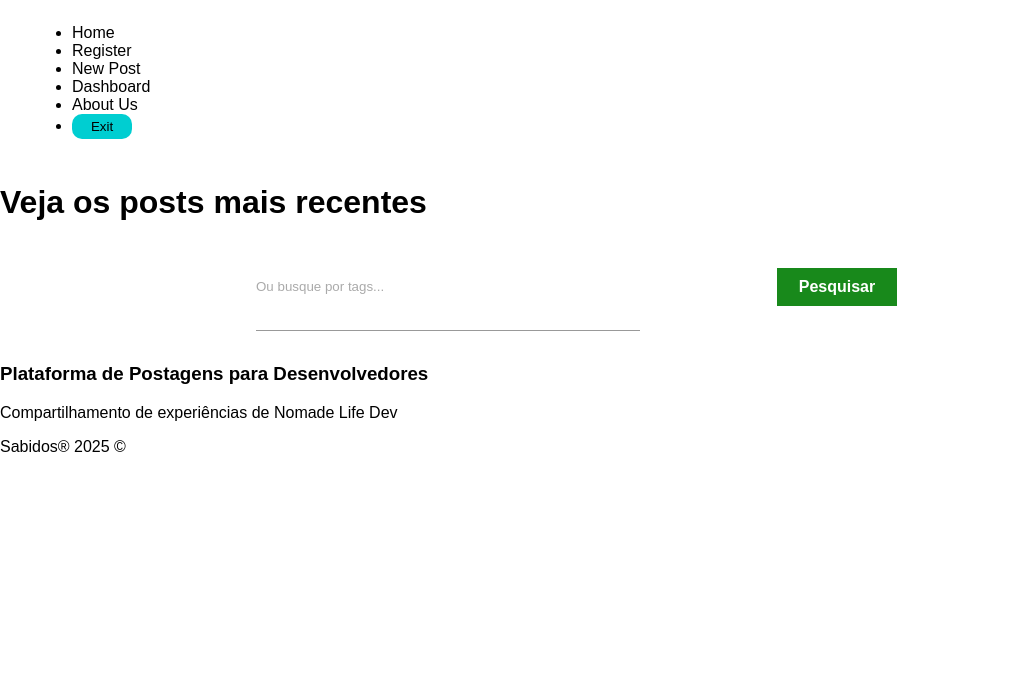
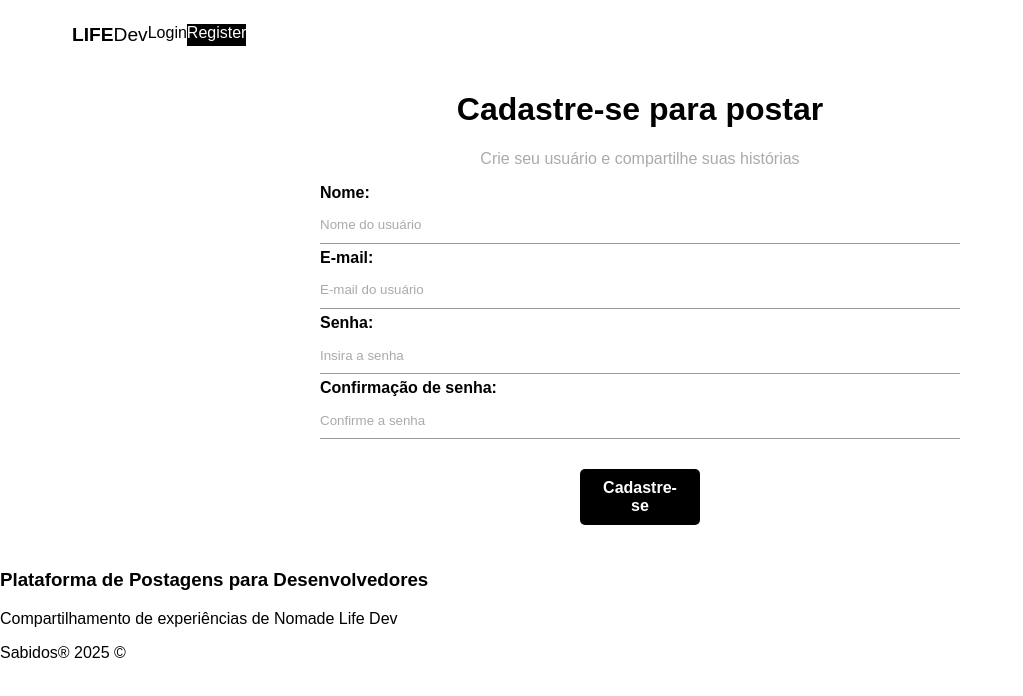
Before and after one commit to victorflx7/lifedev-sabidos, a React (Vite) app: page /register in a window 1280 px wide. Shown: the top 696 px of the page, without its empty margins (0-1023 px from the left). Built offline with nearby package versions, Linux system fonts and the light colour scheme; no server answers.

Commit message:
Registro Usuario  ligado  Authentication Firebase

```diff
--- a/package.json
+++ b/package.json
@@ -13,7 +13,7 @@
     "firebase": "^11.6.0",
     "react": "^19.0.0",
     "react-dom": "^19.0.0",
-    "react-router-dom": "^7.5.0"
+    "react-router-dom": "^7.5.1"
   },
   "devDependencies": {
     "@eslint/js": "^9.19.0",
--- a/src/App.jsx
+++ b/src/App.jsx
@@ -1,18 +1,25 @@
-
-import './App.css'
-import Navbar from './components/Navbar'
-import  Footer  from './components/Footer'
-import Home from './pages/Home/Home'
+import React from 'react';
+import { BrowserRouter, Routes, Route } from 'react-router-dom';
+import Navbar from './components/Navbar';
+import Home from './pages/Home/Home';
+import Footer from './components/Footer';
+import Login from './pages/Login/Login'
+import Register from './pages/Register/Register';
+import CreatePost from './pages/CreatePost/CreatePost';
 
 function App() {
-
-  return (
-    <>
-    <Navbar />
-    <Home/>
+return (
+  <BrowserRouter>
+    <Navbar/>
+      <Routes>
+        <Route path="/" element={<Home />} />
+        <Route path="/login" element={<Login />} />
+        <Route path="/register" element={<Register/>} />
+        <Route path="/posts/create" element={<CreatePost/>} />
+      </Routes>
     <Footer/>
-    </>
-  )
+  </BrowserRouter>
+);
 }
 
-export default App
+export default App;
--- a/src/components/Navbar.jsx
+++ b/src/components/Navbar.jsx
@@ -1,25 +1,88 @@
-import React from 'react'
-import { useState } from 'react'
-import styles from './Navbar.module.css'
+import React, { useState, useEffect } from "react";
+import styles from "./Navbar.module.css";
+import { NavLink, useNavigate } from "react-router-dom";
+import { onAuthStateChanged } from "firebase/auth";
+import { useAuthentication } from "../hooks/useAuthentication";
 
 const Navbar = () => {
-    const [user, setUser] = useState({name:'vitaminazz', idade:18})
+  const [user, setUser] = useState(null);
+  const {auth, logout} = useAuthentication();
+  const navigate = useNavigate();
+
+  useEffect(() => {
+    const unsubscribe = onAuthStateChanged(auth, (currentUser) => {
+      setUser(currentUser);
+    });
+
+    return () => unsubscribe();
+  }, [auth]);
+
+  const handleLogout = () => {
+    logout();
+  };
+
+  if (user === undefined) {
+    return <nav className={styles.navbar}><p>Carregando...</p></nav>; // Or some loading indicator
+  }
+
   return (
-    <>
     <nav className={styles.navbar}>
-      <ul coassName={styles.link_list}>
-          <li>Home</li>
+      <ul className={styles.links_list}>
+        <NavLink
+          to="/"
+          className={({ isActive }) =>
+            `${styles.brand} ${isActive ? styles.active : ""}`
+          }
+        >
+          <li><span>Life</span>Dev</li>
+        </NavLink>
+
+        <NavLink
+          to="/login"
+          className={({ isActive }) =>
+            `${styles.link} ${isActive ? styles.active : ""}`
+          }
+        >
+          <li>Login</li>
+        </NavLink>
+
+        <NavLink
+          to="/register"
+          className={({ isActive }) =>
+            `${styles.link} ${isActive ? styles.active : ""}`
+          }
+        >
           <li>Register</li>
-          <li>New Post</li>
-          <li>Dashboard</li>
-          <li>About Us</li>
-          <li>
-            <button className={styles.logout}>Exit</button>
-          </li>
+        </NavLink>
+
+        {user && (
+          <>
+            <li>
+                {/* Display welcome message */}
+                <span className={styles.welcome_message}>
+                    Olá, {user.displayName || 'Usuário'}! {/* Access displayName from local user state */}
+                </span>
+            </li>
+            {/* Add other logged-in links here if needed */}
+             <li>
+                <NavLink
+                    to="/posts/create"
+                    className={({ isActive }) => `${styles.link} ${isActive ? styles.active : ""}`}
+                >
+                    Novo Post
+                </NavLink>
+            </li>
+            <li>
+              {/* Logout Button */}
+              <button onClick={handleLogout} className={`${styles.link} ${styles.exit}`}>
+                Sair
+              </button>
+            </li>
+          </>
+        )}
       </ul>
     </nav>
-    </>
-  )
-}
+  );
+};
 
-export default Navbar
+export default Navbar;
--- a/src/components/Navbar.module.css
+++ b/src/components/Navbar.module.css
@@ -36,3 +36,8 @@
     padding: 5px;
     cursor: pointer;
 }
+
+.exit {
+    border:nome;
+    background-color: transparent;
+}
--- a/src/hooks/useAuthentication.jsx
+++ b/src/hooks/useAuthentication.jsx
@@ -3,6 +3,7 @@ import {
   signInWithEmailAndPassword,
   updateProfile,
   signOut,
+  getAuth
 } from "firebase/auth";
 
 import { auth } from "../firebase/config"
--- a/src/pages/CreatePost/CreatePost.jsx
+++ b/src/pages/CreatePost/CreatePost.jsx
@@ -0,0 +1,9 @@
+import React from 'react'
+
+const CreatePost = () => {
+  return (
+    <div>CreatePost</div>
+  )
+}
+
+export default CreatePost
--- a/src/pages/Login/Login.jsx
+++ b/src/pages/Login/Login.jsx
@@ -1,13 +1,14 @@
 import styles from './Login.module.css'
 import { useEffect, useState } from 'react'
-import { useAutehentication, useAuthentication } from "../../hooks/useAuthentication"
+import { useAuthentication } from "../../hooks/useAuthentication"
+import { useNavigate } from 'react-router-dom'
 
 const Login = () => {
     const [email, setEmail] = useState("")
     const [password, setPassword] = useState("")
     const [error, setError] = useState("")
-
     const {login, error:authError, loading} = useAuthentication()
+    const navigate = useNavigate();
 
     const handlerSubmit = async (e) => {
         e.preventDefault()
@@ -20,6 +21,7 @@ const Login = () => {
 
         const res = await login(user)
         console.log(res)
+
     }
 
     useEffect(() =>{
--- /dev/null
+++ b/src/pages/Register/Register.jsx
@@ -0,0 +1,101 @@
+import styles from "./Register.module.css";
+import { useNavigate } from "react-router-dom";
+import { useEffect, useState } from "react";
+import { useAuthentication } from "../../hooks/useAuthentication";
+
+const Register = () => {
+  const [displayName, setDisplayName] = useState("");
+  const [email, setEmail] = useState("");
+  const [password, setPassword] = useState("");
+  const [confirmPassword, setConfirmPassword] = useState("");
+  const [error, setError] = useState("");
+  const { createUser, error: authError, loading } = useAuthentication();
+
+  const handleSubmit = async (e) => {
+    e.preventDefault();
+
+    setError("");
+
+    const user = {
+      displayName,
+      email,
+      password,
+    };
+
+    if (password !== confirmPassword) {
+      setError("Por Favor Confirme as suas senhas.");
+      return;
+    }
+
+    const res = await createUser(user);
+    console.log(res);
+  };
+
+  useEffect(() => {
+    if (authError) {
+      setError(authError);
+    }
+  }, [authError]);
+
+  return (
+    <div className={styles.register}>
+      <h1>Cadastre-se para postar</h1>
+      <p>Crie seu usuário e compartilhe suas histórias</p>
+      <form onSubmit={handleSubmit}>
+        <label>
+          <span>Nome:</span>
+          <input
+            type="text"
+            name="displayName"
+            required
+            placeholder="Nome do usuário"
+            onChange={(e) => setDisplayName(e.target.value)}
+            value={displayName}
+          />
+        </label>
+        <label>
+          <span>E-mail:</span>
+          <input
+            type="email"
+            name="email"
+            required
+            placeholder="E-mail do usuário"
+            onChange={(e) => setEmail(e.target.value)}
+            value={email}
+          />
+        </label>
+        <label>
+          <span>Senha:</span>
+          <input
+            type="password"
+            name="password"
+            required
+            placeholder="Insira a senha"
+            onChange={(e) => setPassword(e.target.value)}
+            value={password}
+          />
+        </label>
+        <label>
+          <span>Confirmação de senha:</span>
+          <input
+            type="password"
+            name="confirmPassword"
+            required
+            placeholder="Confirme a senha"
+            onChange={(e) => setConfirmPassword(e.target.value)}
+            value={confirmPassword}
+          />
+        </label>
+        {!loading && <button className="btn">Cadastre-se</button>}
+        {loading && (
+          <button className="btn" disabled>
+            Aguarde...
+          </button>
+        )}
+        {error && <p className="error">{error}</p>}
+      </form>
+    </div>
+  );
+};
+
+export default Register;
--- /dev/null
+++ b/src/pages/Register/Register.module.css
@@ -0,0 +1,7 @@
+.register {
+    text-align: center;
+}
+
+.register p {
+    color: #aaa;
+}
```
Also changed, not shown: 5 other files (tests, documents, lock files or other folders).
